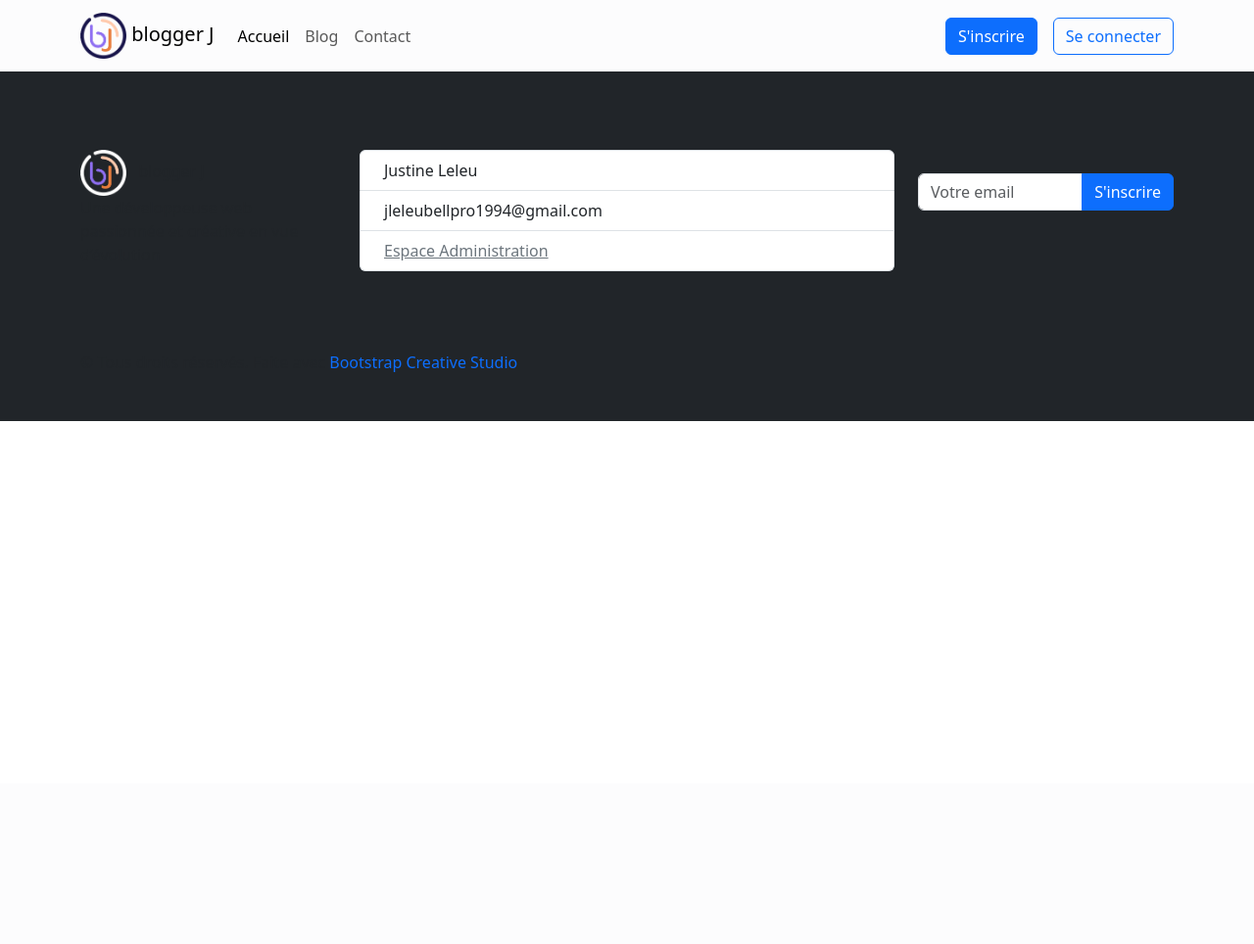
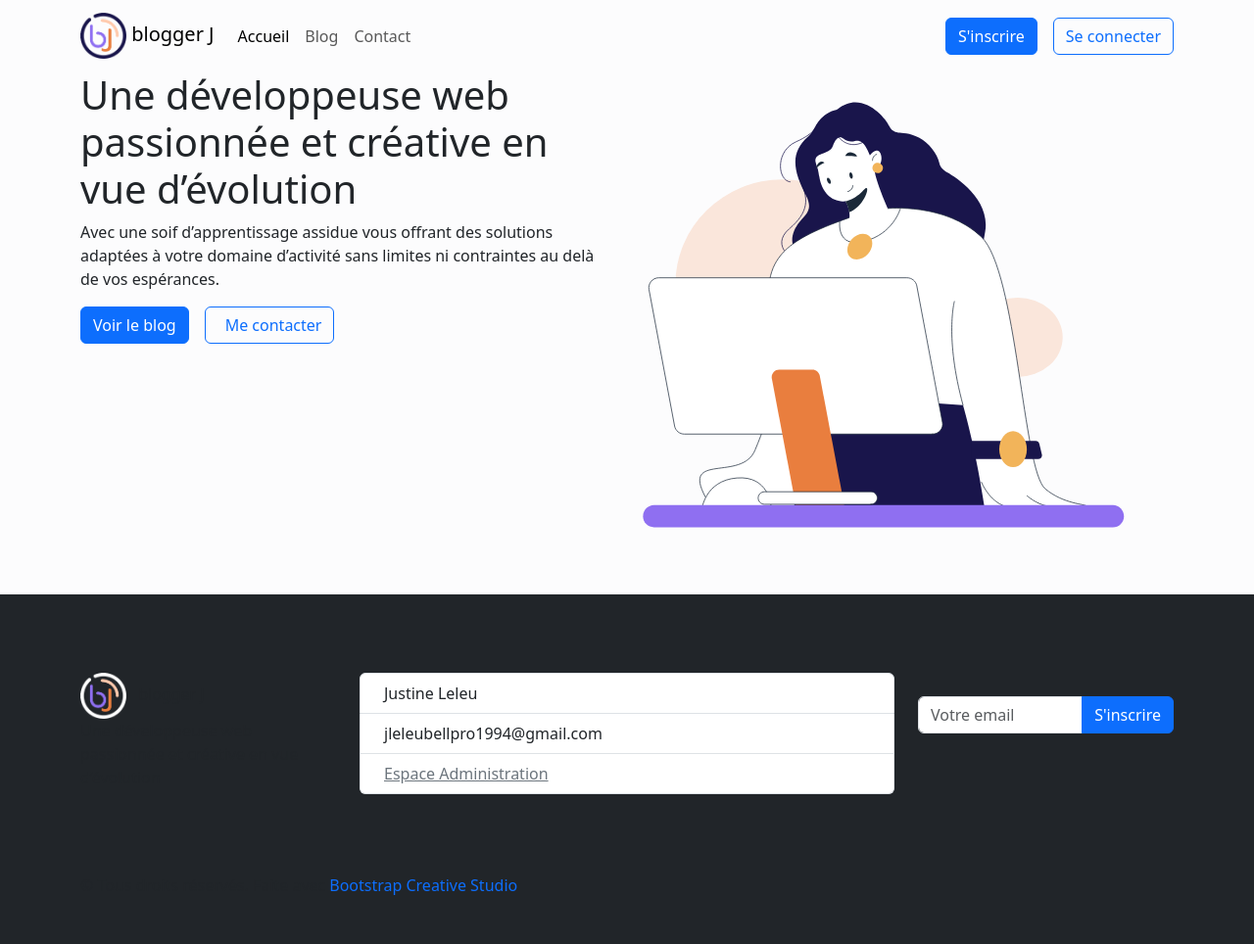
Before and after one commit to devjuju/bloggerjApp, a PHP site: page / in a window 1280 px wide. Shown: the whole page at 98% size. Before the commit the page ends 430 px from the top, so only its background shows below. Run offline with PHP 8.4, Linux system fonts and the light colour scheme.

Commit message:
Fix: Create an entry point (Fixes #4)

```diff
--- a/templates/frontend/home/index.php
+++ b/templates/frontend/home/index.php
@@ -3,5 +3,40 @@
 
 <?php ob_start(); ?>
 
+<section class="container-fluid bg-light-subtle">
+    <div class="container pb-4 mt-n1 mt-lg-0">
+        <div class="row">
+
+            <div class="col-md-6 spacing-col-padding-top-100">
+
+                <div class="spacing-content-padding-bottom-40">
+                    <h1 class="heading-home">
+                        Une développeuse web passionnée et créative en vue d’évolution
+                    </h1>
+                    <p class="running-text">Avec une soif d’apprentissage assidue vous offrant des solutions adaptées à votre domaine d’activité sans limites ni contraintes
+                        au delà de vos espérances.</p>
+
+                </div>
+
+                <div class="d-flex flex-column flex-sm-row">
+                    <a href="index.php?action=blog" class="btn btn-primary mb-3 mb-sm-0 me-sm-3">Voir le blog</a>
+                    <a href="#" class="btn btn-outline-primary">
+                        <i class="bi bi-file-pdf-fill fs-xl ms-2 me-n1"></i>
+                        Me contacter
+                    </a>
+                </div>
+            </div>
+            <div class="col-md-6 pb-2 pb-md-0 mb-4 mb-md-0">
+                <div class="pe-lg-5">
+                    <img src="images/featured-image-home.svg" class="img-fluid" alt="image">
+                </div>
+            </div>
+        </div>
+
+    </div>
+
+</section>
+
+
 <?php $content = ob_get_clean(); ?>
 <?php require('../templates/layout-frontend.php') ?>
```
Also changed, not shown: public/images/featured-image-home.svg (added).
